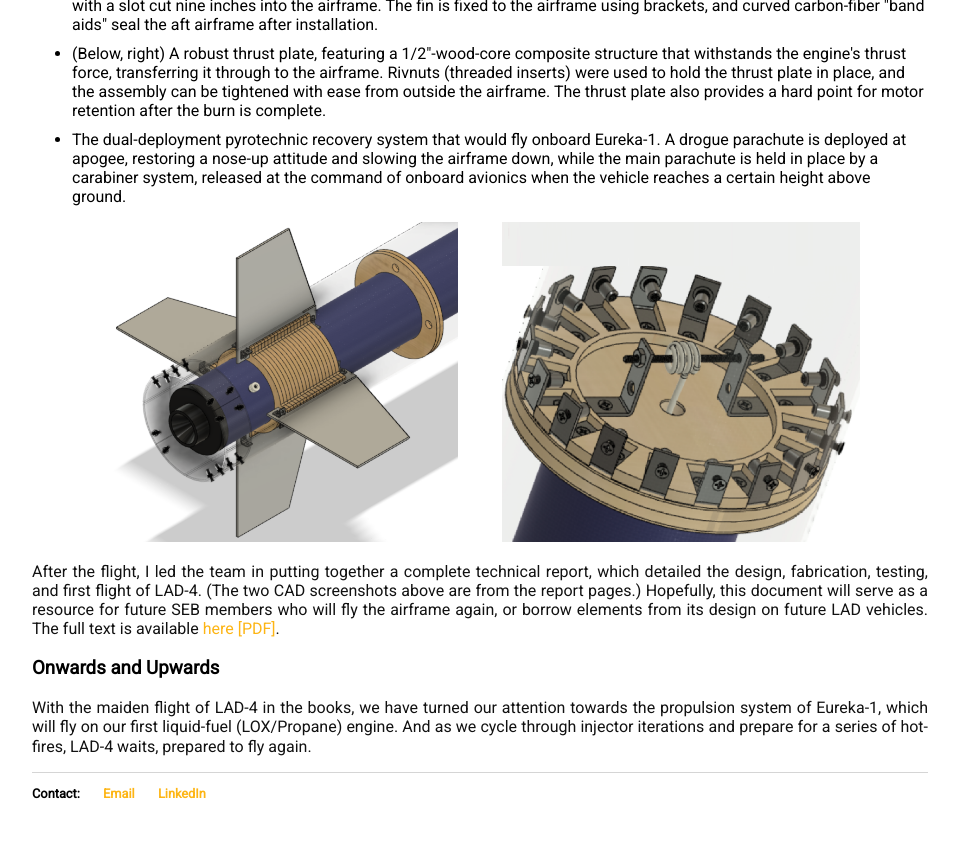
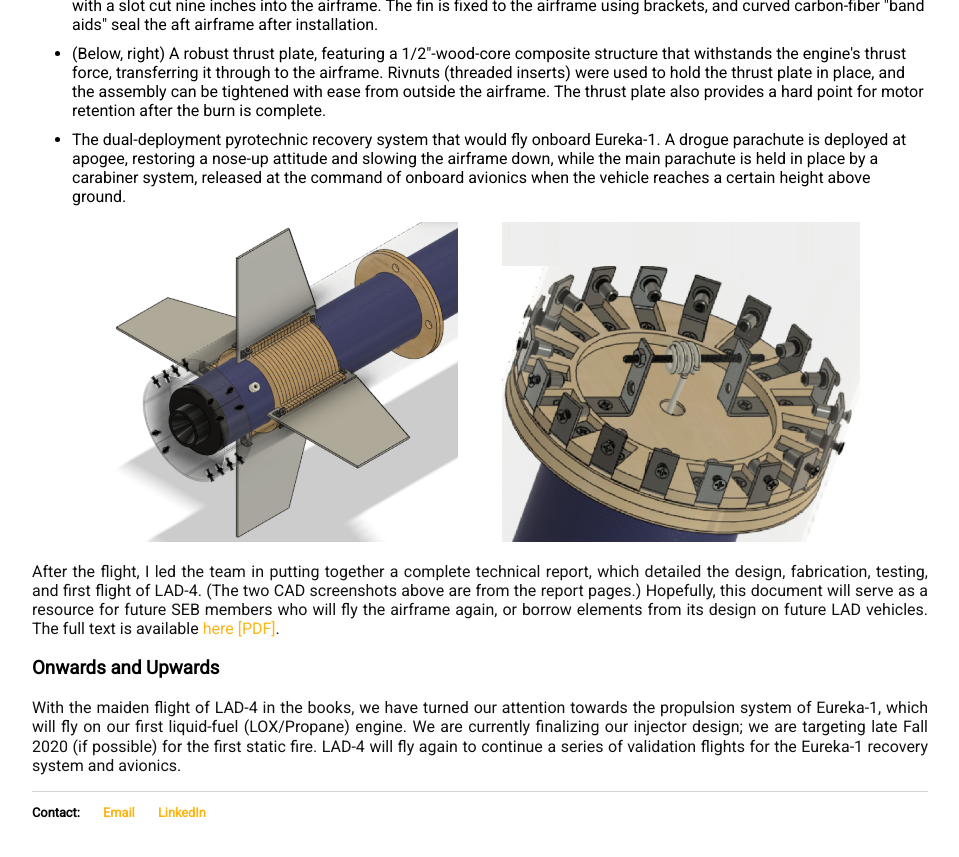
Before and after one commit to carbonheliumnitrogen/carbonheliumnitrogen.github.io, a Jekyll site: the page built from seb.html, in a window 1280 px wide and 900 px high, scrolled down 2894 px. Shown: the top 857 px of the window, without its empty margins (160-1119 px from the left). Built offline with Jekyll 4.4.1, drawn with Linux system fonts in a browser that asks for light colours.

Commit message:
Update seb.html

```diff
--- a/seb.html
+++ b/seb.html
@@ -90,5 +90,5 @@ Space Enterprise at Berkeley
 </div>
 	<p> After the flight, I led the team in putting together a complete technical report, which detailed the design, fabrication, testing, and first flight of LAD-4. (The two CAD screenshots above are from the report pages.) Hopefully, this document will serve as a resource for future SEB members who will fly the airframe again, or borrow elements from its design on future LAD vehicles. The full text is available <a href="[SEB] LAD-4 Final Report.pdf"> here [PDF]</a>.
   <h3>Onwards and Upwards</h3>
-  <p> With the maiden flight of LAD-4 in the books, we have turned our attention towards the propulsion system of Eureka-1, which will fly on our first liquid-fuel (LOX/Propane) engine. And as we cycle through injector iterations and prepare for a series of hot-fires, LAD-4 waits, prepared to fly again. </p>
+  <p> With the maiden flight of LAD-4 in the books, we have turned our attention towards the propulsion system of Eureka-1, which will fly on our first liquid-fuel (LOX/Propane) engine. We are currently finalizing our injector design; we are targeting late Fall 2020 (if possible) for the first static fire. LAD-4 will fly again to continue a series of validation flights for the Eureka-1 recovery system and avionics.</p>
 </div>
```
